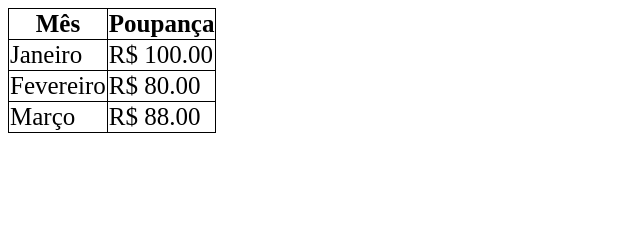
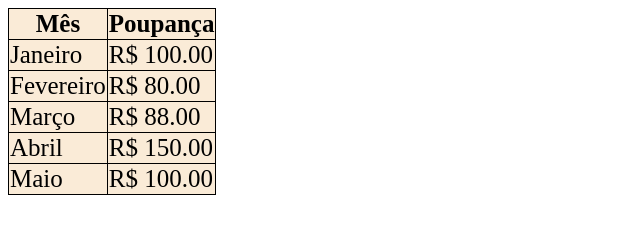
Before and after one commit to Ronaldo-jose-broll/aula-tabela-html-basico, a plain HTML site: page index.html in a window 1280 px wide. Shown: the whole page, without its empty margins (0-640 px from the left). Drawn offline with Linux system fonts and the light colour scheme.

Commit message:
Adicionado os meses de Abril e Maio a TABELA e modificado e adicionado cor de bundo a TABELA

```diff
--- a/index.html
+++ b/index.html
@@ -25,6 +25,16 @@
             <td>Março</td>
             <td>R$ 88.00</td>
         </tr>
+
+        <tr>
+            <td>Abril</td>
+            <td>R$ 150.00</td>
+        </tr>
+
+        <tr>
+            <td>Maio</td>
+            <td>R$ 100.00</td>
+        </tr>
     </table>
 </body>
 </html>
--- a/style.css
+++ b/style.css
@@ -2,4 +2,5 @@ table, th, td{
     border: 1px solid black;
     border-collapse: collapse;
     font-size: 25px;
+    background-color: antiquewhite;
 }
```
